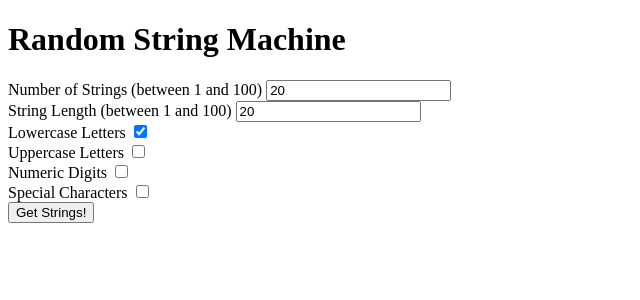
After one commit to jacob-torres/Random-String-Machine, a Flask app: template templates/home.html in a window 1280 px wide. The commit adds this page. Shown: the top 300 px of the page, without its empty margins (0-640 px from the left). Run offline with Flask 2, Linux system fonts and the light colour scheme; the template is opened without the code that fills it, so the values that code supplies are empty.

Commit message:
Added HTML templates for home page and string results.

```diff
--- a/templates/base.html
+++ b/templates/base.html
@@ -1,7 +1,7 @@
 <!doctype html>
 <html>
     <head>
-        <title>{% block title %}{% endblock %} - Random String Machine</title>
+        <title>Random String Machine</title>
     </head>
 
     <body>
--- /dev/null
+++ b/templates/get_strings.html
@@ -0,0 +1,5 @@
+{% extends "base.html" %}
+
+{% block content %}
+    <p>Here are your strings:</p>
+{% endblock %}
--- /dev/null
+++ b/templates/home.html
@@ -0,0 +1,29 @@
+{% extends "base.html" %}
+
+{% block content %}
+    <form method="post" action="http://127.0.0.1:5000/strings">
+        <label for="string-number">Number of Strings (between 1 and 100)</label>
+        <input name="string-number" id="string-number" value=20 required><br>
+
+        <label for="string-length">String Length (between 1 and 100)</label>
+        <input name="string-length" id="string-length" value=20 required><br>
+
+        <label for="lowercase">Lowercase Letters</label>
+        <input type="checkbox" name="lowercase" id="lowercase" value="Lowercase Letters" checked><br>
+
+        <label for="uppercase">Uppercase Letters</label>
+        <input type="checkbox" name="uppercase" id="uppercase" value="Uppercase Letters"><br>
+
+        <labelfor="numeric">Numeric Digits</label>
+        <input type="checkbox" name="numeric" id="numeric" value="Numeric Digits"><br>
+
+        <label for="special-chars">Special Characters</label>
+        <input type="checkbox" name="special-chars" id="special-chars" value="Special Characters"><br>
+
+        <input type="submit"  value="Get Strings!">
+    </form>
+
+    {% for message in get_flashed_messages() %}
+    <div>{{ message }}</div>
+    {% endfor %}
+{% endblock %}
```
